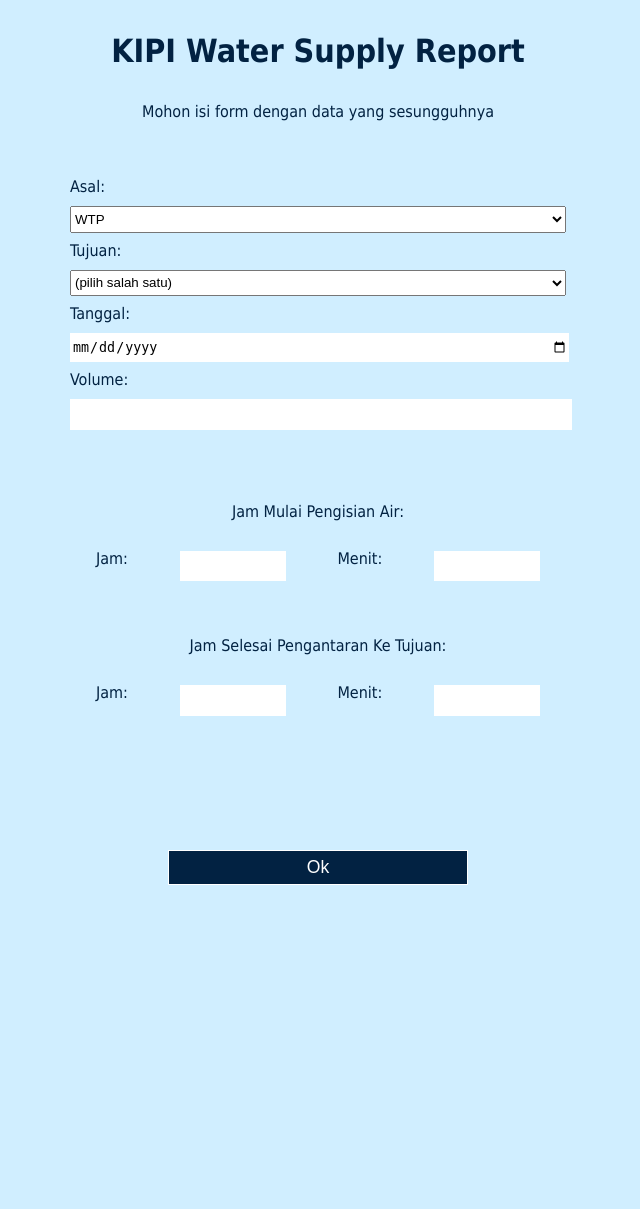
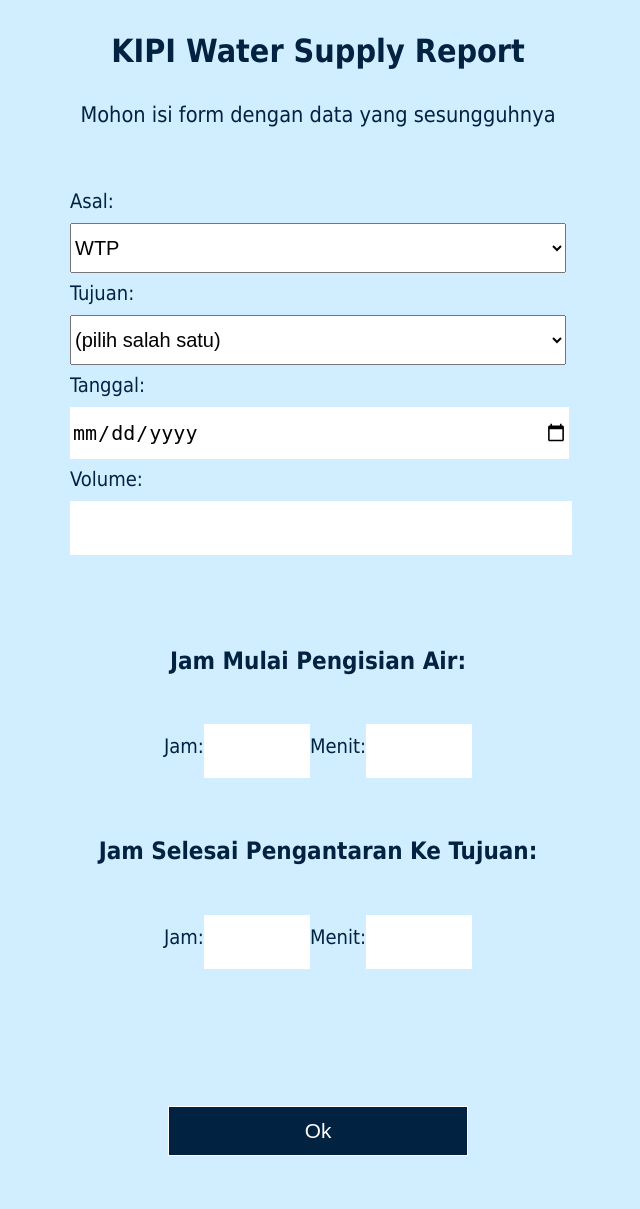
Before and after one commit to kaz9112/water_supply_report, a FastAPI app: page / in a window 1280 px wide. Shown: the whole page, without its empty margins (322-962 px from the left). Before the commit the page ends 885 px from the top, so only its background shows below. Run offline with FastAPI, Linux system fonts and the light colour scheme.

Commit message:
rescale p, h1, input, select, submit size and added h2

```diff
--- a/main.py
+++ b/main.py
@@ -6,7 +6,7 @@ from pathlib import Path
 app = FastAPI()
 app.mount(
     "/static",
-    StaticFiles(directory=Path(__file__).parent.absolute() / "static"),
+    StaticFiles(directory="static"),
     name="static"
 )
 
--- a/static/styles.css
+++ b/static/styles.css
@@ -11,6 +11,15 @@ body {
 h1, p {
   margin: 1em auto;
   text-align: center;
+}
+
+h2 {
+  text-align: center;
+  min-width: 120px;
+}
+
+p {
+  font-size: 1.35rem;
 }
 
 form {
@@ -34,6 +43,7 @@ fieldset:last-of-type {
 label {
   display: block;
   margin: 0.5rem 0;
+  font-size: 1.25rem;
 }
 
 input,
@@ -41,7 +51,9 @@ textarea,
 select {
   margin: 10px 0 0 0;
   width: 100%;
+  height: 50px;
   min-height: 2em;
+  font-size: 1.25rem;
 }
 
 input, textarea {
@@ -60,8 +72,8 @@ input[type="submit"] {
   display: block;
   width: 60%;
   margin: 1em auto;
-  height: 2em;
-  font-size: 1.1rem;
+  height: 50px;
+  font-size: 1.3rem;
   background-color: #022242;
   border-color: white;
   color: white;
@@ -78,10 +90,16 @@ input[type="file"] {
   margin: 20px auto;
 }
 
+.timecontainer label {
+  margin: auto;
+}
+
 .flexinput {
   width: 100px;
 }
 
 .timer {
   margin: 45px auto;
+  display: flex;
+  flex-direction: column;
 }
--- a/templates/index.html
+++ b/templates/index.html
@@ -3,7 +3,7 @@
   <head>
     <meta charset="UTF-8">
     <title>water-supply</title>
-    <link rel="stylesheet" href="{{ url_for('static', path='/styles.css') }}"/>
+    <link rel="stylesheet" href="{{ url_for('static', path='styles.css') }}"/>
   </head>
   <body>
     <div class="container">
@@ -30,12 +30,13 @@
           <label for="date">Tanggal: <!-- date could be input automatically-->
             <input type="date" id="date" name="date" required>
           </input>
+          </label>
           <label for="Volume">Volume:
             <input type="number" id="Volume" name="Volume" min="1">
           </label>
           <br>
           <div class="timer">
-            <P class="waktuProses">Jam Mulai Pengisian Air:</P>
+            <h2 class="waktuProses">Jam Mulai Pengisian Air:</h2>
             <div class="timecontainer">
               <label for="waterFillHours">Jam:</label>
                 <input type="number" class="flexinput" id="waterFillHours" name="waterFillHours" min="0" max="23" required>
@@ -43,7 +44,7 @@
                 <input type="number" class="flexinput" id="waterFillMinutes" name="waterFillMinutes" min="0" max="59" required>
             </div>
             <br>
-            <P class="waktuProses">Jam Selesai Pengantaran Ke Tujuan:</p>
+            <h2 class="waktuProses">Jam Selesai Pengantaran Ke Tujuan:</h2>
             <div class="timecontainer">
                 <label for="waterDeliverHours">Jam:</label>
                   <input type="number" class="flexinput" id="waterDeliverHours" name="waterDeliverHours" min="0" max="23" required>
```
